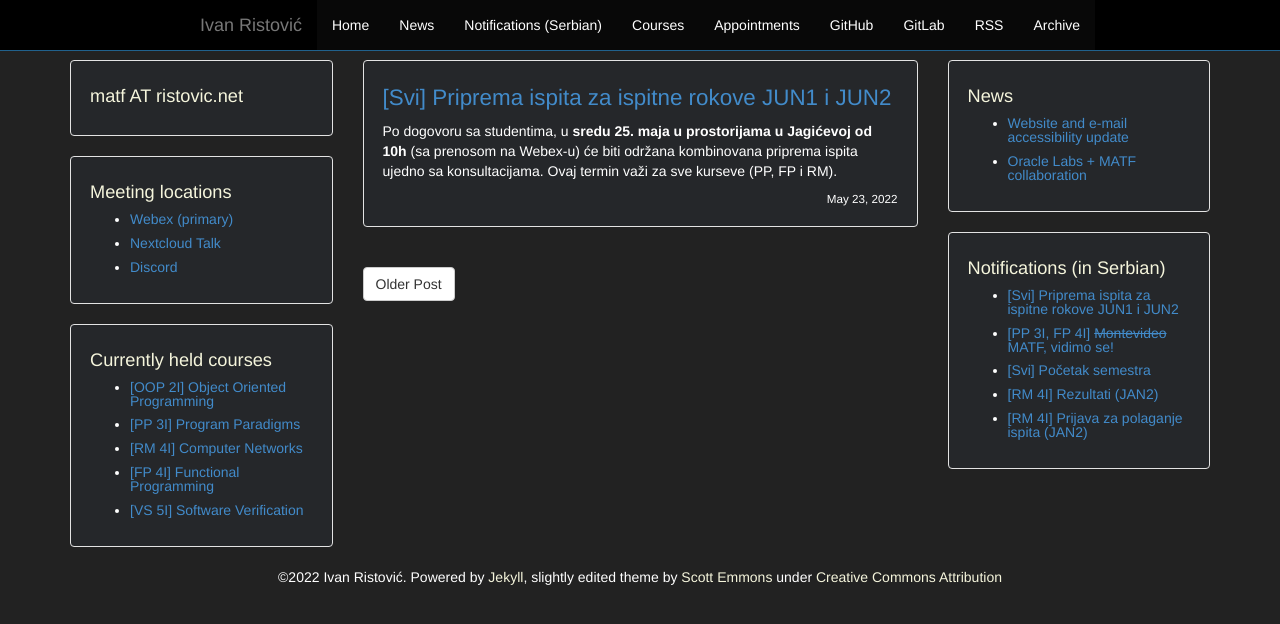
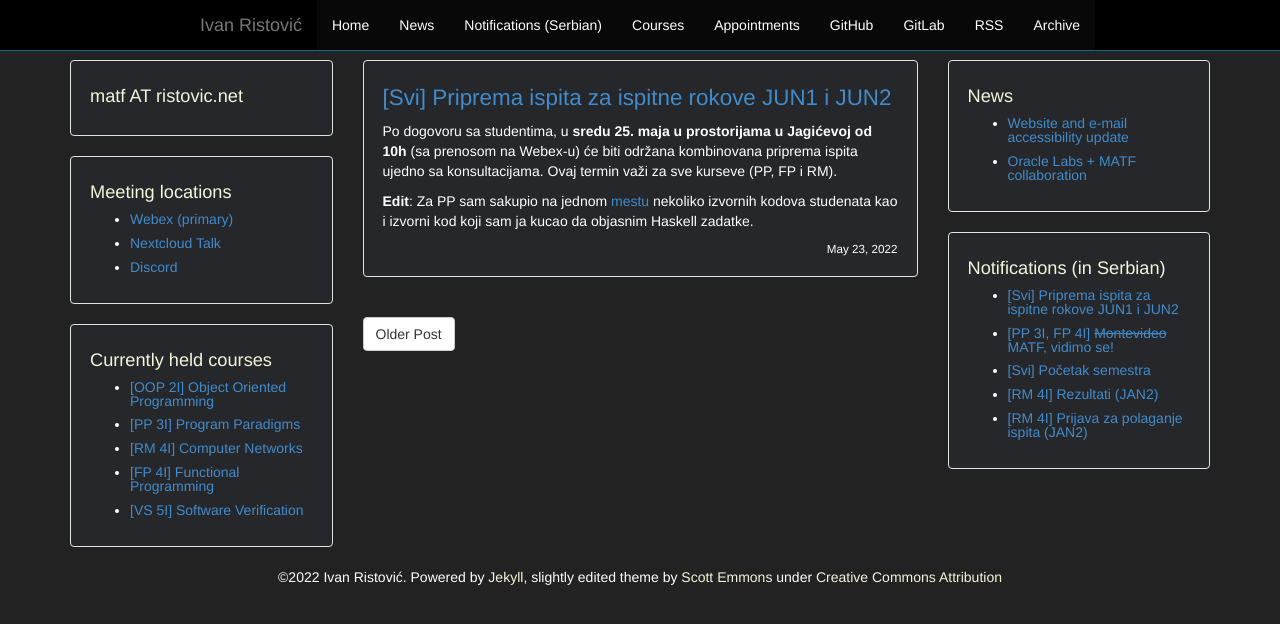
Before and after one commit to ivan-ristovic/ivan-ristovic.github.io, a Jekyll site: the page built from _posts/2021_2022/2022-05-23-consult.md, in a window 1280 px wide. Shown: the top 624 px of the page. Built offline with Jekyll 4.4.1, drawn with Linux system fonts in a browser that asks for light colours.

Commit message:
[All] Consult edit

```diff
--- a/_posts/2021_2022/2022-05-23-consult.md
+++ b/_posts/2021_2022/2022-05-23-consult.md
@@ -7,3 +7,5 @@ comments: false
 ---
 
 Po dogovoru sa studentima, u **sredu 25. maja u prostorijama u Jagićevoj od 10h** (sa prenosom na Webex-u) će biti održana kombinovana priprema ispita ujedno sa konsultacijama. Ovaj termin važi za sve kurseve (PP, FP i RM).
+
+**Edit**: Za PP sam sakupio na jednom [mestu](https://cloud.ristovic.net/s/oapbsgmWyBDgYap) nekoliko izvornih kodova studenata kao i izvorni kod koji sam ja kucao da objasnim Haskell zadatke.
```
